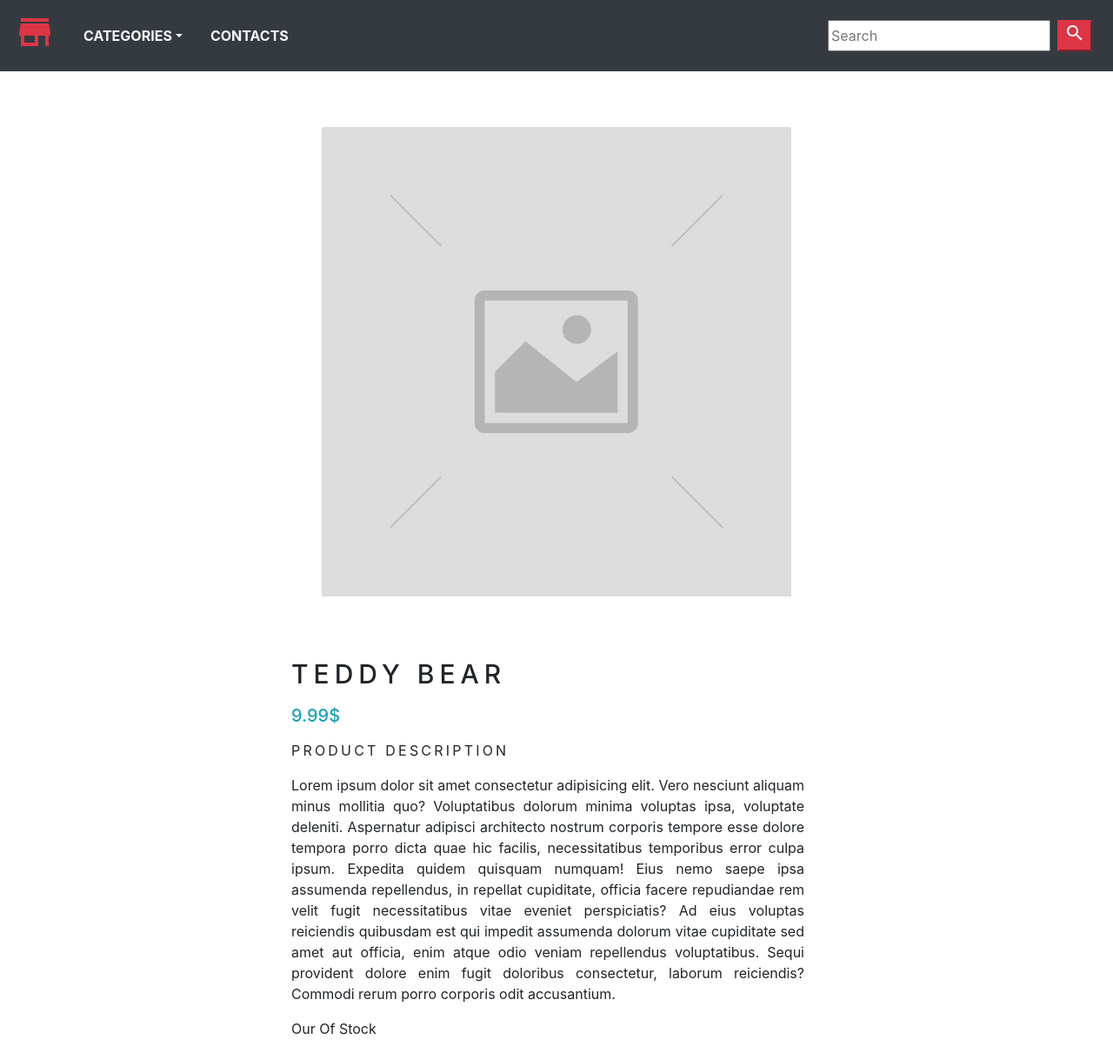
After one commit to rshpak1996/ecomstore, a Django app: page /product/ in a window 1280 px wide. The commit adds this page. Shown: the whole page at 87% size. Run offline with Django 3.2, Linux system fonts and the light colour scheme.

Commit message:
Add single page

```diff
--- a/ecomstore/static/css/wrapper.css
+++ b/ecomstore/static/css/wrapper.css
@@ -0,0 +1,17 @@
+.product_title {
+    font-size: 30px;
+    text-transform: uppercase;
+    letter-spacing: .2em;
+    padding-top: 15px;
+    padding-bottom: 10px;
+}
+
+.product_text {
+    padding-right: 20px;
+}
+
+.product_desc {
+    font-size: 16px;
+    text-transform: uppercase;
+    letter-spacing: .2em;
+}
--- /dev/null
+++ b/shop/templates/shop/product.html
@@ -0,0 +1,34 @@
+{% extends 'wrapper.html' %}
+
+{% load static %}
+
+{% block title %}
+Product
+{% endblock %}
+
+{% block content %}
+<div class="container py-4">
+    <div class="row mt-4">
+        <div class="col-10 mx-auto col-md-6 my-3">
+            <img class="card-img-top" src="{% static 'images/product-test.png' %}">
+        </div>
+    </div>
+</div>
+
+<div class="col-10 mx-auto col-md-6 my-3">
+    <div>
+        <h1 class="product_title">Teddy bear</h1>
+        <h5 class="text-info font-itallic mb-3">9.99$</h5>
+        <p class="product_desc">Product description</p>
+        <p class="text-justify product_text">Lorem ipsum dolor sit amet consectetur adipisicing elit. Vero nesciunt
+            aliquam minus mollitia quo? Voluptatibus dolorum minima voluptas ipsa, voluptate deleniti. Aspernatur
+            adipisci architecto nostrum corporis tempore esse dolore tempora porro dicta quae hic facilis,
+            necessitatibus temporibus error culpa ipsum. Expedita quidem quisquam numquam! Eius nemo saepe ipsa
+            assumenda repellendus, in repellat cupiditate, officia facere repudiandae rem velit fugit necessitatibus
+            vitae eveniet perspiciatis? Ad eius voluptas reiciendis quibusdam est qui impedit assumenda dolorum vitae
+            cupiditate sed amet aut officia, enim atque odio veniam repellendus voluptatibus. Sequi provident dolore
+            enim fugit doloribus consectetur, laborum reiciendis? Commodi rerum porro corporis odit accusantium.</p>
+            <p class="text-justify product_text">Our Of Stock</p>
+    </div>
+</div>
+{% endblock %}
--- a/shop/templates/wrapper.html
+++ b/shop/templates/wrapper.html
@@ -27,15 +27,12 @@
 </head>
 
 <body>
-    <!-- <header>
-        <a href="{% url 'home' %}">Home</a>
-        <a href="{% url 'about' %}">About</a>
-    </header> -->
 
     <nav class="navbar navbar-expand-md bg-dark">
 
         <a class="navbar-brand" href=""><i class="material-icons md-48 text-danger">store</i></a>
-        <button class="navbar-toggler bg-light" data-toggle="collapse" data-target="#navbar"><span class="material-icons">menu
+        <button class="navbar-toggler bg-light" data-toggle="collapse" data-target="#navbar"><span
+                class="material-icons">menu
             </span></button>
 
         <div class="collapse navbar-collapse justify-content-between" id="navbar">
@@ -54,8 +51,8 @@
                 </li>
                 <li class="nav-item"><a class="nav-link text-light text-uppercase font-weight-bold px-3"
                         href="">Contacts</a></li>
-                <li class="nav-item"><a class="nav-link text-light text-uppercase font-weight-bold px-3"
-                        href="">About</a>
+                <!-- <li class="nav-item"><a class="nav-link text-light text-uppercase font-weight-bold px-3"
+                        href="">About</a> -->
                 </li>
             </ul>
 
--- a/shop/urls.py
+++ b/shop/urls.py
@@ -19,5 +19,5 @@ from . import views
 
 urlpatterns = [
     path('', views.home, name='home'),
-    path('about/', views.about, name='about'),
+    path('product/', views.product, name='product'),
 ]
--- a/shop/views.py
+++ b/shop/views.py
@@ -7,5 +7,5 @@ def home(request):
     return render(request, 'shop/home.html')
 
 
-def about(request):
-    return render(request, 'shop/about.html')
+def product(request):
+    return render(request, 'shop/product.html')
```
Also changed, not shown: shop/templates/shop/about.html (deleted, +0 -9 lines).
